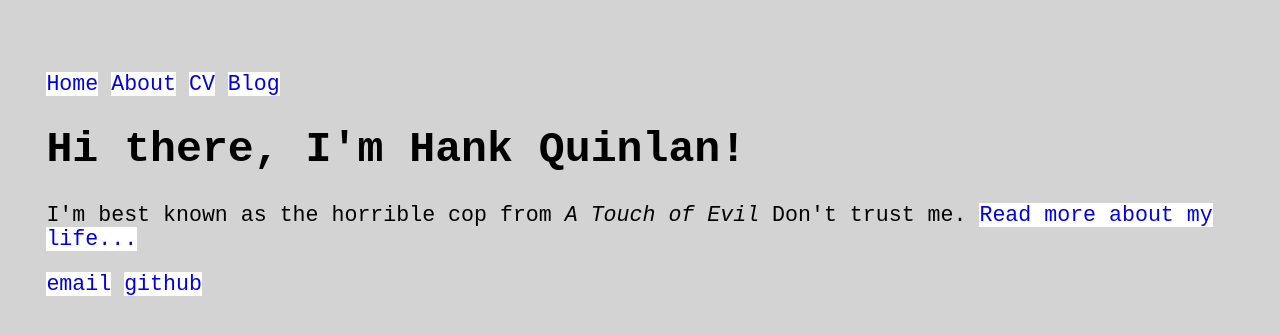
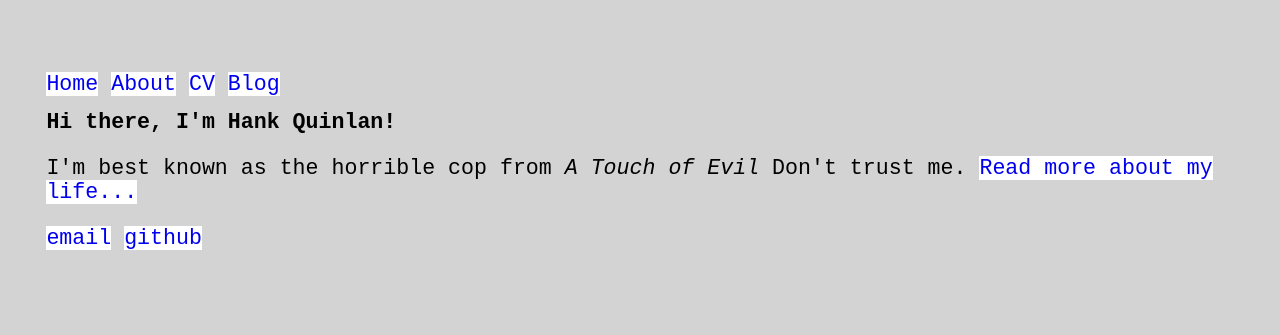
Before and after one commit to seanbutler/www.seanbutler.net, a Jekyll site: the page built from index.html, in a window 1280 px wide. Shown: the top 335 px of the page. Built offline with Jekyll 4.4.1, drawn with Linux system fonts in a browser that asks for light colours.

Commit message:
Update main.css

```diff
--- a/css/main.css
+++ b/css/main.css
@@ -5,6 +5,12 @@ html {
 
     background-color: lightgrey;
 }
+
+h1, h2, h3, h4, h5, h6 {
+
+    font-size: 2.4vmin;
+}
+
 
 a {
     background-color: white;
```
